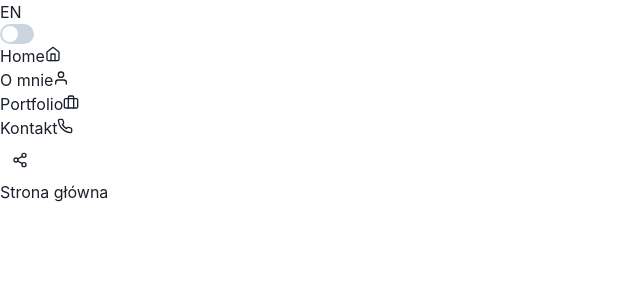
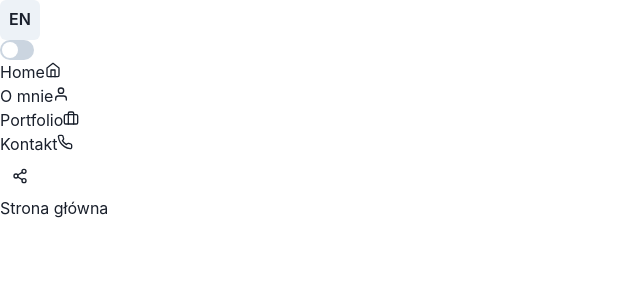
Before and after one commit to wooqash/resume, a Next.js app: page / in a window 1280 px wide. Shown: the top 300 px of the page, without its empty margins (0-640 px from the left). Built offline with nearby package versions, Linux system fonts and the light colour scheme.

Commit message:
feat(components): swapped CustomLink for chakra Button and NextLink in LangSwitcher

```diff
--- a/components/LangSwitcher/LangSwitcher.tsx
+++ b/components/LangSwitcher/LangSwitcher.tsx
@@ -1,7 +1,8 @@
+import NextLink from "next/link";
 import { KeyboardEvent, MouseEvent } from "react";
+import { Button } from "@chakra-ui/react";
 import { useLanguageContext } from "contexts/language";
 import { isILink } from "helpers/type-guards.helpers";
-import CustomLink from "../CustomLink";
 import { GLOBAL_LABELS } from "translations.constants";
 
 type LangSwitcherProps = {};
@@ -11,6 +12,7 @@ const LangSwitcher: React.FC<LangSwitcherProps> = () => {
   const gAriaNewTabLabel = typeof GLOBAL_LABELS[lang].ariaNewTabLabel;
   const gLangSwitcher = GLOBAL_LABELS[lang].langSwitcher;
   const switchLink = isILink(gLangSwitcher) ? gLangSwitcher : null;
+
   const ariaNewTabLabel =
     typeof gAriaNewTabLabel === "string" ? gAriaNewTabLabel : "";
 
@@ -19,21 +21,19 @@ const LangSwitcher: React.FC<LangSwitcherProps> = () => {
     : "";
 
   const handleLangChange = (
-    e: KeyboardEvent<HTMLAnchorElement> | MouseEvent<HTMLAnchorElement>
+    e: KeyboardEvent<HTMLElement> | MouseEvent<HTMLElement>
   ) => {
     lang === "pl" ? changeLang("en") : changeLang("pl");
   };
 
   return (
     <>
-      {switchLink && (
-        <CustomLink
-          link={switchLink}
-          locale={nextLocale}
-          handleClick={handleLangChange}
-        >
-          {switchLink.label && <span>{switchLink.label}</span>}
-        </CustomLink>
+      {switchLink && switchLink.href && (
+        <NextLink href={switchLink.href} locale={nextLocale} passHref>
+          <Button as="a" width="40px" height="40px" onClick={handleLangChange}>
+            {switchLink.label}
+          </Button>
+        </NextLink>
       )}
     </>
   );
```
